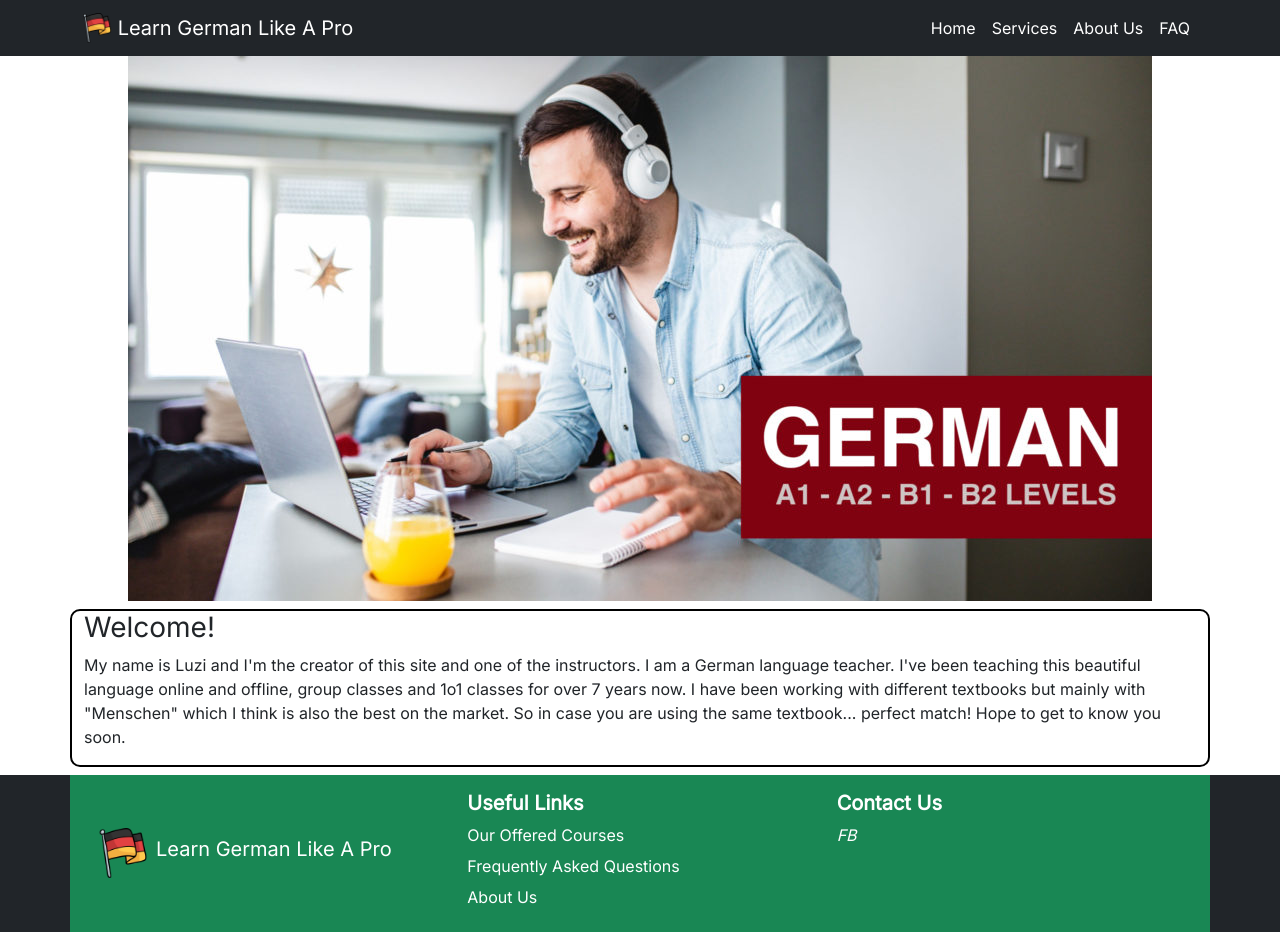
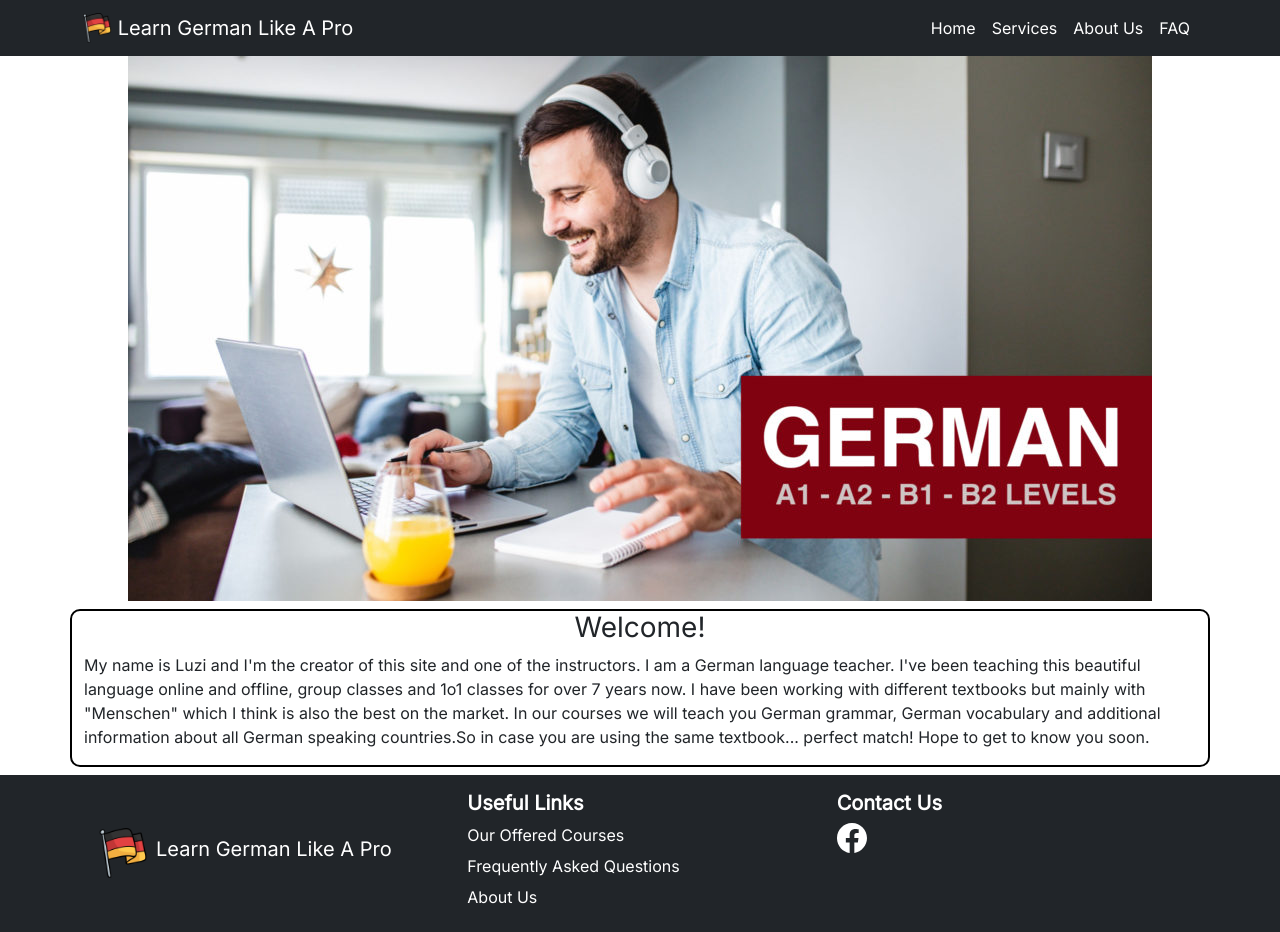
Before and after one commit to Psyche47/Learn-German-Like-A-Pro-React-Router-Practice, a React (Create React App) app: page /about in a window 1280 px wide. Built offline with nearby package versions, Linux system fonts and the light colour scheme.

Commit message:
Updated About Us

```diff
--- a/package.json
+++ b/package.json
@@ -9,6 +9,7 @@
     "bootstrap": "^5.1.1",
     "react": "^17.0.2",
     "react-bootstrap": "^2.0.0-rc.0",
+    "react-bootstrap-icons": "^1.5.0",
     "react-dom": "^17.0.2",
     "react-router-dom": "^5.3.0",
     "react-scripts": "4.0.3",
--- a/src/Components/AboutUs/AboutUs.js
+++ b/src/Components/AboutUs/AboutUs.js
@@ -14,15 +14,17 @@ const AboutUs = () => {
           <img src={headerImg} alt="" />
         </Col>
         <Col style={details} className="mt-2">
-          <h3>Welcome!</h3>
+          <h3 className="text-center">Welcome!</h3>
           <p>
             My name is Luzi and I'm the creator of this site and one of the
             instructors. I am a German language teacher. I've been teaching this
             beautiful language online and offline, group classes and 1o1 classes
             for over 7 years now. I have been working with different textbooks
             but mainly with "Menschen" which I think is also the best on the
-            market. So in case you are using the same textbook... perfect match!
-            Hope to get to know you soon.
+            market. In our courses we will teach you German grammar, German
+            vocabulary and additional information about all German speaking
+            countries.So in case you are using the same textbook... perfect
+            match! Hope to get to know you soon.
           </p>
         </Col>
       </Row>
--- a/src/Components/Footer/Footer.js
+++ b/src/Components/Footer/Footer.js
@@ -1,5 +1,6 @@
 import React from "react";
 import { Col, Container, Row } from "react-bootstrap";
+import { Facebook } from "react-bootstrap-icons";
 import { NavLink } from "react-router-dom";
 import flagImg from "../../Images/germany.png";
 import "./Footer.css";
@@ -9,7 +10,7 @@ const Footer = () => {
     <footer>
       <div className="bg-dark">
         <Container>
-          <Row className="bg-success text-white p-3 mt-2">
+          <Row className="bg-dark text-white p-3 mt-2">
             <Col className="d-flex align-items-center">
               <img src={flagImg} alt="" className="flag-img" />
               <h5 className="brand ms-2">Learn German Like A Pro</h5>
@@ -30,7 +31,8 @@ const Footer = () => {
             </Col>
             <Col>
               <h5 className="link-heading">Contact Us</h5>
-              <i class="bi bi-facebook text-white">FB</i>
+              <Facebook size={30}></Facebook>
+              <a href=""></a>
             </Col>
           </Row>
         </Container>
--- a/src/Components/Home/Home.js
+++ b/src/Components/Home/Home.js
@@ -27,7 +27,6 @@ const Home = () => {
             <h4>Ace your German Exam.</h4>
             <p>Take lessons from instructors with 10+ years of experience.</p>
             <p>Guaranteed Success!</p>
-            <i class="bi bi-facebook"></i>
           </div>
         </div>
       </section>
```
Also changed, not shown: 1 other file (tests, documents, lock files or other folders).
